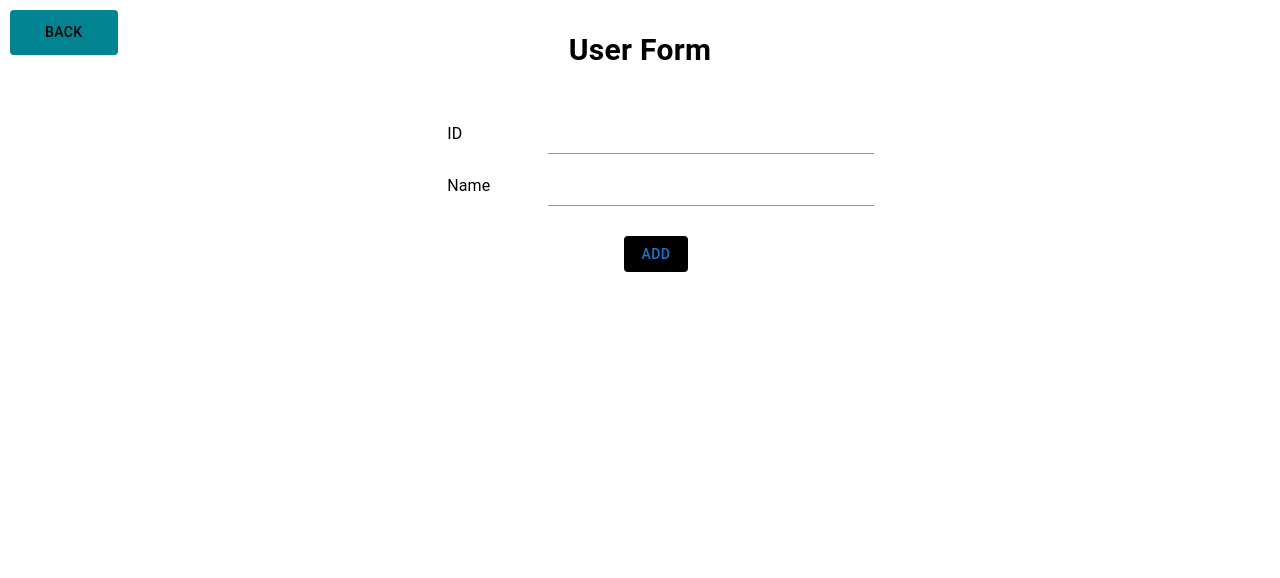
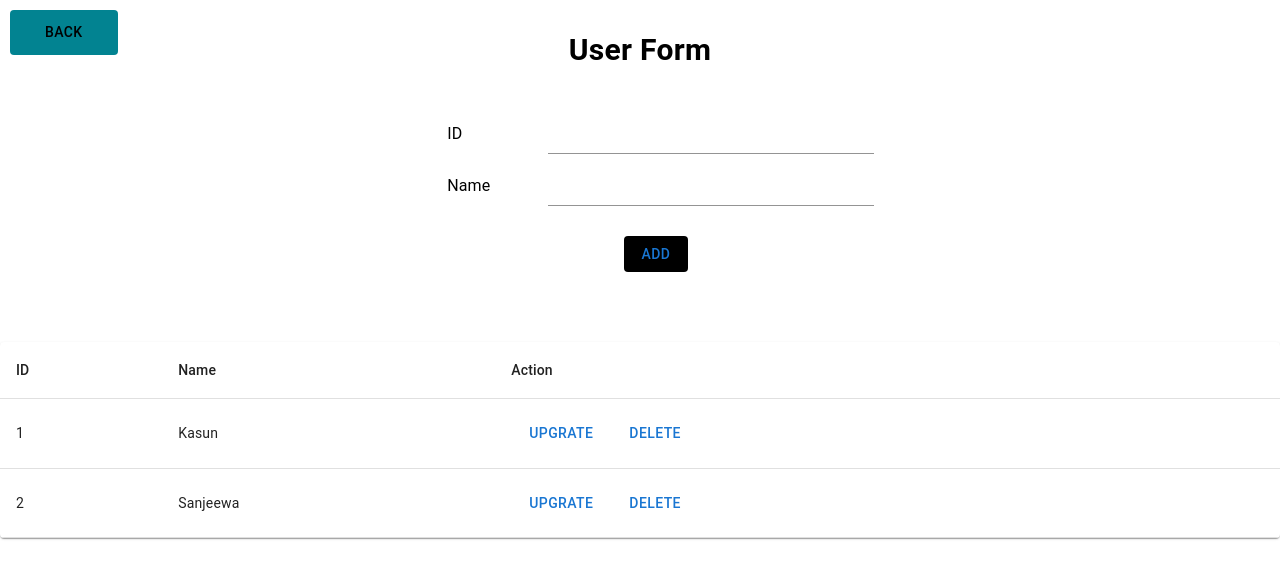
Before and after one commit to Kasun-Sanjeewa/practical-project, a React (Create React App) app: page /Users in a window 1280 px wide. Shown: the top 578 px of the page. Built offline with nearby package versions, Linux system fonts and the light colour scheme.

Commit message:
UserTable Created

```diff
--- a/src/Users.js
+++ b/src/Users.js
@@ -1,8 +1,28 @@
 import UserForm from "./UserForm";
+import UsersTable from "./UsersTable";
+
+const users = [
+    {
+        Id: 1,
+        Name: "Kasun",
+    },
+
+    {
+        Id: 2,
+        Name: "Sanjeewa",
+    }
+
+
+];
+
+// <> </> = This is fragment
 
 const Users = () => {
     return (
-        <UserForm />
+        <>
+            <UserForm />
+            <UsersTable userProp={users} />
+        </>
     )
 }
 
--- /dev/null
+++ b/src/UsersTable.js
@@ -0,0 +1,65 @@
+import { Button, Paper, Table, TableBody, TableCell, TableContainer, TableHead, TableRow } from "@mui/material";
+
+const UsersTable = ({ userProp }) => {
+
+    return (
+        <TableContainer component={Paper}>
+            <Table>
+                <TableHead>
+                    <TableRow>
+                        <TableCell>ID</TableCell>
+                        <TableCell>Name</TableCell>
+                        <TableCell>Action</TableCell>
+                    </TableRow>
+                </TableHead>
+                <TableBody>
+
+                    {
+
+                        userProp.length > 0 ? userProp.map((user) => {
+
+                            return (
+                                <TableRow key={user.Id}>
+                                    <TableCell component='th' scope="row">{user.Id}</TableCell>
+                                    <TableCell component='th' scope="row">{user.Name}</TableCell>
+
+                                    <TableCell>
+                                        <Button
+                                            sx={{ margin: '0px 10px' }}
+                                            onClick={() => { }}
+                                        >
+
+                                            Upgrate
+
+                                        </Button>
+
+                                        <Button
+                                            sx={{ margin: '0px 10px' }}
+                                            onClick={() => { }}
+                                        >
+
+                                            Delete
+
+                                        </Button>
+                                    </TableCell>
+                                </TableRow>
+                            )
+
+                        }) : (
+                            <TableRow>
+
+                                <TableCell component='th' scope="row">No Data</TableCell>
+
+                            </TableRow>
+                        )
+
+                    }
+
+                </TableBody>
+            </Table>
+
+        </TableContainer >
+    )
+}
+
+export default UsersTable;
```
